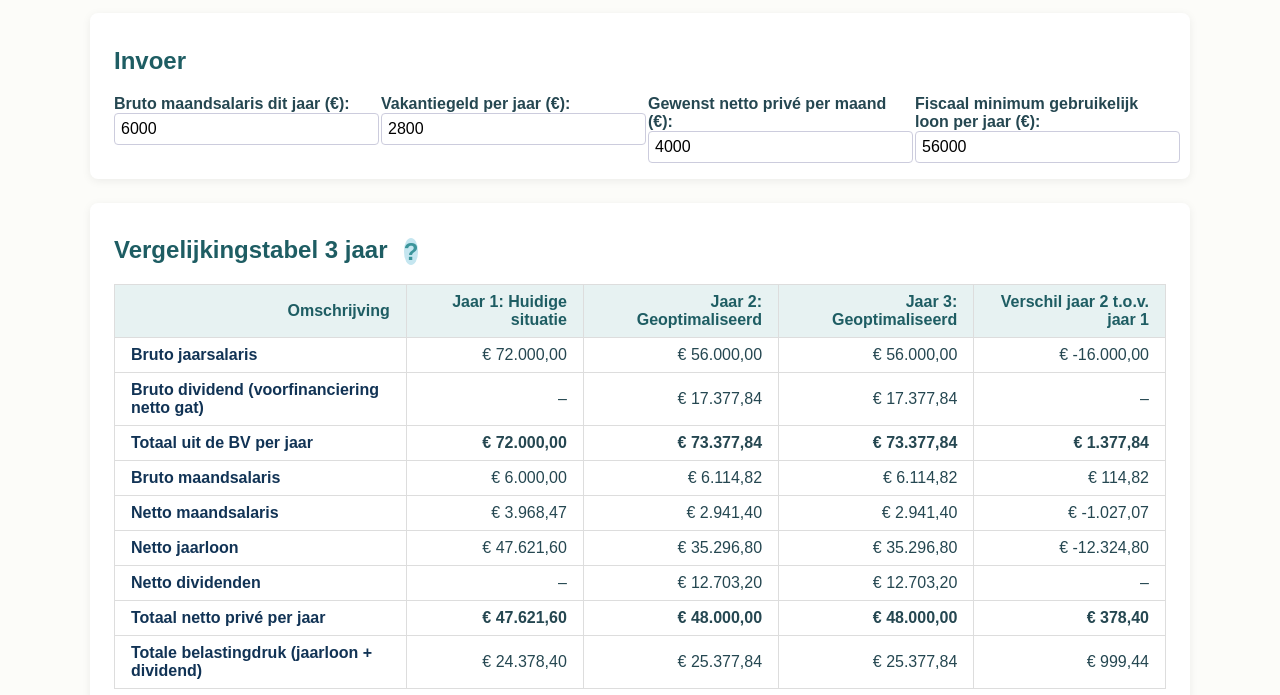
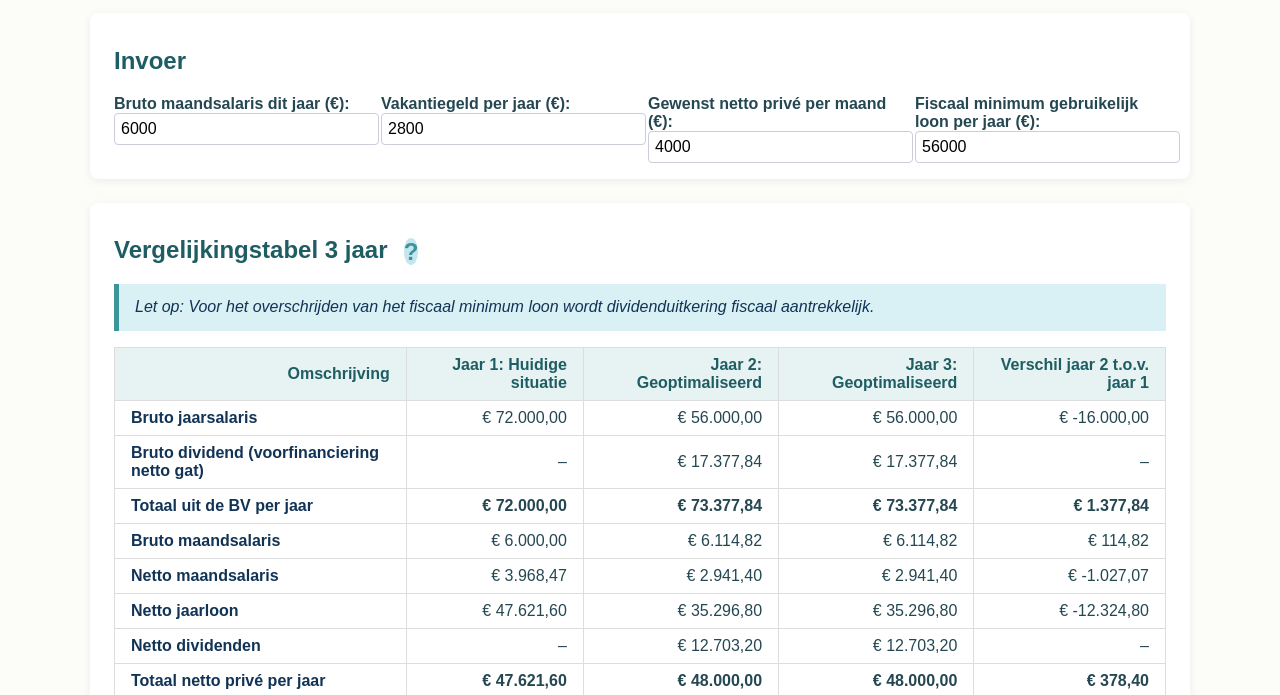
Before and after one commit to MST198/Calculator-loon, a plain HTML site: page index.html in a window 1280 px wide. Shown: the part 97-792 px from the top of the page. Drawn offline with nearby package versions, Linux system fonts and the light colour scheme.

Commit message:
Update index.html

```diff
--- a/index.html
+++ b/index.html
@@ -16,6 +16,7 @@
   th, td { border: 1px solid #ddd; padding: 0.5em 1em; text-align: right; }
   th { background: #e7f2f2; color: #1e5d63; }
   td.label { text-align: left; font-weight: 600; color: #135; }
+  .notice { background: #d9f1f4; color: #135; border-left: 5px solid #3c959b; padding: 0.9em 1em; margin-top: 0.2em; font-style: italic; }
   .explain { cursor: pointer; color: #3c959b; font-weight: bold; border-radius: 50%; background: #c5e6f0; width: 22px; height: 22px; text-align: center; line-height: 22px; margin-left: 0.4em; vertical-align: middle; transition: background 0.3s;}
   .explain:hover { background: #8ccfdc; }
   .explain-pop { display: none; position: absolute; background: #fff; color: #396174; border: 1px solid #b7e5ee; border-radius: 7px; padding: 1em; max-width: 350px; font-size: 0.9em; z-index: 1000; box-shadow: 0 1px 12px #b3e3ea66; margin-top: 6px; margin-left: 26px; }
@@ -58,6 +59,9 @@
       Hier zie je per jaar het bruto loon, dividend, netto privé inkomen en totaal wat uit de BV wordt gehaald. Het verschil met de huidige situatie wordt getoond, zodat je profiteert van fiscaal voordeel zodra je boven ca. €76.000 uitkomt.
     </span>
   </h2>
+
+  <div id="meldingDividend" class="notice"></div>
+
   <table>
     <thead>
       <tr>
@@ -88,6 +92,7 @@ const brutoSalarisInput = document.getElementById('brutoSalaris');
   const vakantiegeldInput = document.getElementById('vakantiegeld');
   const nettoMaandWensInput = document.getElementById('nettoMaandWens');
   const minimumLoonInput = document.getElementById('minimumLoon');
+  const meldingDividendEl = document.getElementById('meldingDividend');
 
   let barChart, nettoMaandChart, belastingChart, cumChart;
 
@@ -110,7 +115,15 @@ function bereken() {
     let nettoMaand1 = brutoMaandJaar1 * (1 - box1_tarief) + vakantiegeld * 0.8 / 12;
     let nettoJaar1 = nettoMaand1 * 12;
 
+    // Melding of dividend nodig is
+    if (nettoWensMaand <= berekenNettoVanBruto(minimumLoon) / 12) {
+      meldingDividendEl.innerHTML = "Dividend-uitkering is (nog) niet nodig, want netto maandwens valt binnen het fiscaal minimum gebruikelijk loon.";
+    } else {
+      meldingDividendEl.innerHTML = "Let op: Voor het overschrijden van het fiscaal minimum loon wordt dividenduitkering fiscaal aantrekkelijk.";
+    }
+
     // Jaar 2 + 3 geoptimaliseerd met minimum loon + dividend
+    // Loon minimaal = minimumLoon
     let loonOptimalJaar = minimumLoon;
     let nettoMaandLoonOptimaal = berekenNettoVanBruto(loonOptimalJaar) / 12;
     let nettoJaarLoonOptimaal = nettoMaandLoonOptimaal * 12;
```
Lines whose indentation alone changed are shown as unchanged.
